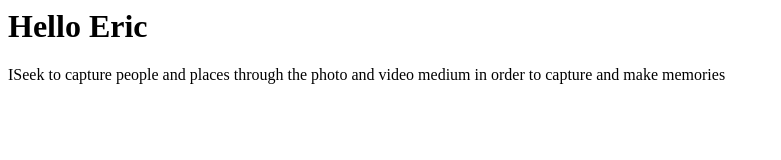
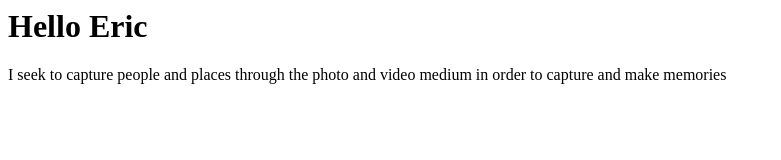
Before and after one commit to eric-maloney/EricMaloney, a plain HTML site: page index.html in a window 1280 px wide. Shown: the full height of the page, 0-781 px from the left. Drawn offline with Linux system fonts and the light colour scheme.

Commit message:
Second post

```diff
--- a/index.html
+++ b/index.html
@@ -3,6 +3,6 @@
 
 <h1>Hello Eric</h1>
 
-<p> ISeek to capture people and places through the photo and video medium in order to capture and make memories</p>
+<p> I seek to capture people and places through the photo and video medium in order to capture and make memories</p>
 </body>
 </html>
```
